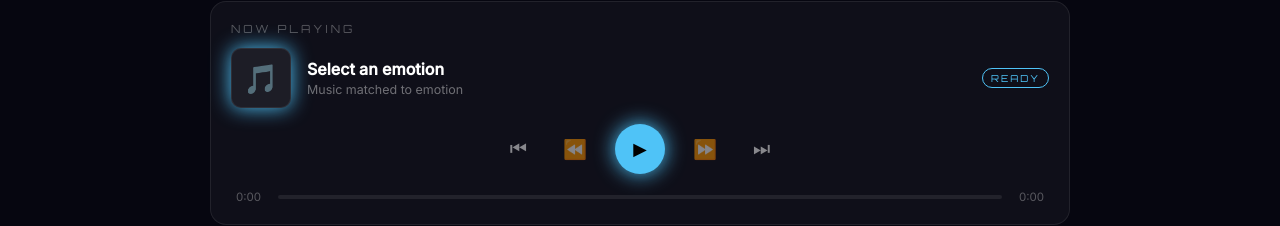
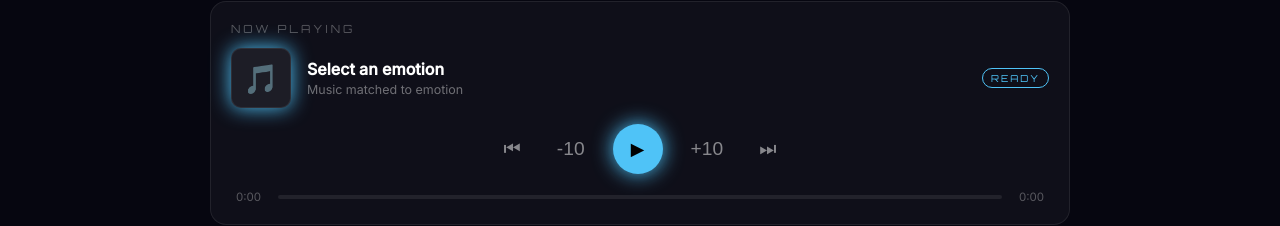
Before and after one commit to xBrROxx/HacathonBrainDance, a website: page 2/project/index.html in a window 1280 px wide. Shown: the part 1067-1293 px from the top of the page. Drawn offline with Linux system fonts and the light colour scheme; no server answers.

Commit message:
btn fixed

```diff
--- a/2/project/index.html
+++ b/2/project/index.html
@@ -111,9 +111,9 @@
             </div>
             <div class="controls">
                 <button class="ctrl-btn" id="prevBtn">⏮</button>
-                <button class="ctrl-btn" id="rewindBtn">⏪</button>
+                <button class="ctrl-btn" id="rewindBtn">-10</button>
                 <button class="play-btn" id="playBtn">▶</button>
-                <button class="ctrl-btn" id="forwardBtn">⏩</button>
+                <button class="ctrl-btn" id="forwardBtn">+10</button>
                 <button class="ctrl-btn" id="nextBtn">⏭</button>
             </div>
             <div class="progress-row">
```
